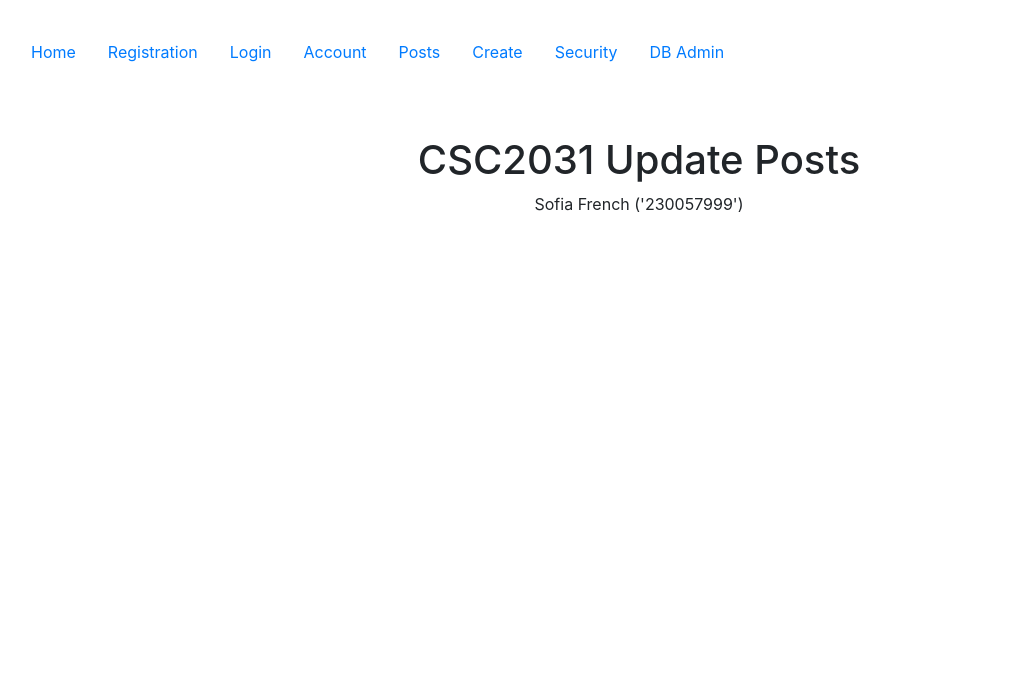
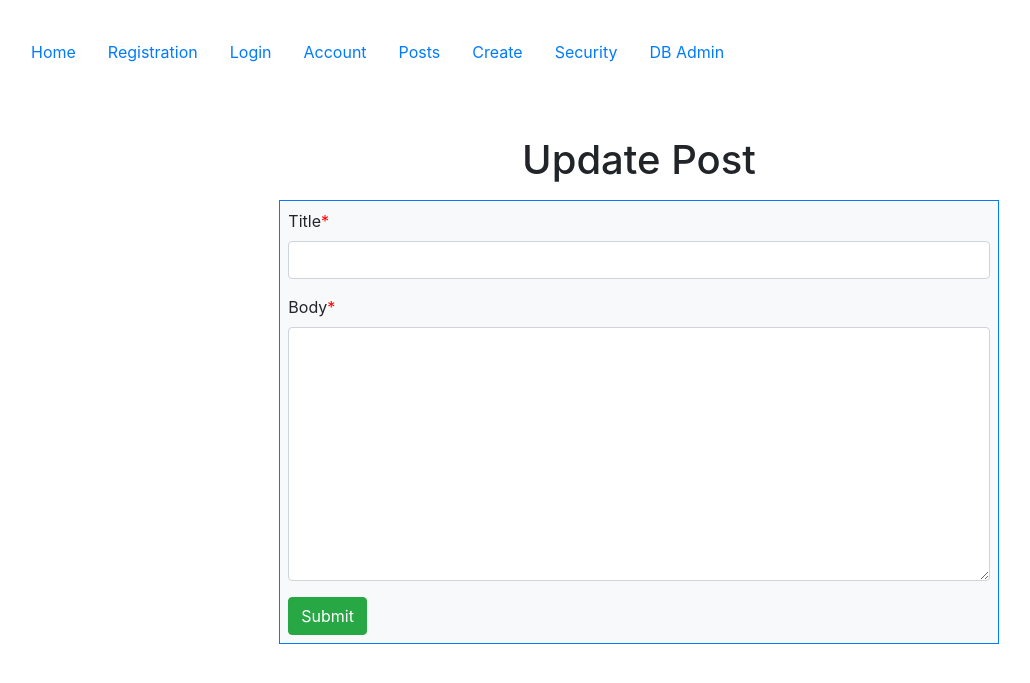
Before and after one commit to k1k12/2031_CW1, a Flask app: template templates/posts/update.html in a window 1280 px wide. Shown: the top 683 px of the page, without its empty margins (1-1031 px from the left). Run offline with Flask 3, Linux system fonts and the light colour scheme; the template is opened without the code that fills it: values that come from a table or form of the project are taken from there, others are empty; parts of the project's set-up code (start-up, migrations or seed data) failed here and were passed over.

Commit message:
Complete pt 5

```diff
--- /dev/null
+++ b/tempCodeRunnerFile.py
@@ -0,0 +1,4 @@
+# Define app
+
+app = Flask(__name__)
+app.debug = True
--- a/templates/posts/update.html
+++ b/templates/posts/update.html
@@ -2,7 +2,33 @@
 
 {% block content %}
 
-        <h1> CSC2031 Update Posts</h1>
-        <p> Sofia French ('230057999')</p>
+<!-- Basic page layout and CSS styling -->
+<div class="container">
+        <h1>Update Post</h1>
+        <div class="p-2 row">
+            <div class="col-2"></div>
+            <div class="col-8">
+                <form method="POST">
+                    <div class="p-2 bg-light border border-primary" style="text-align: left">
+                        {{ form.csrf_token() }}
+                        <div class="form-group">
+                            {{ form.title.label}}<span style="color: red">*</span>
+                            {{ form.title(class="form-control") }}
+                        </div>
+                        <div class="form-group">
+                            {{ form.body.label}}<span style="color: red">*</span>
+                            {{ form.body(class="form-control", rows='10') }}
+                        </div>
+                        <div>
+                            {{ form.submit(class="btn btn-success") }}
+                        </div>
+                    </div>
+                </form>
+            </div>
+            <div class="col-2"></div>
+        </div>
+    </div>
+
+    <!-- <p> Sofia French ('230057999')</p> -->
 
 {% endblock %}
```
Also changed, not shown: config.py (+7 -0 lines), posts/views.py (+33 -3 lines), templates/posts/posts.html (+12 -4 lines).
